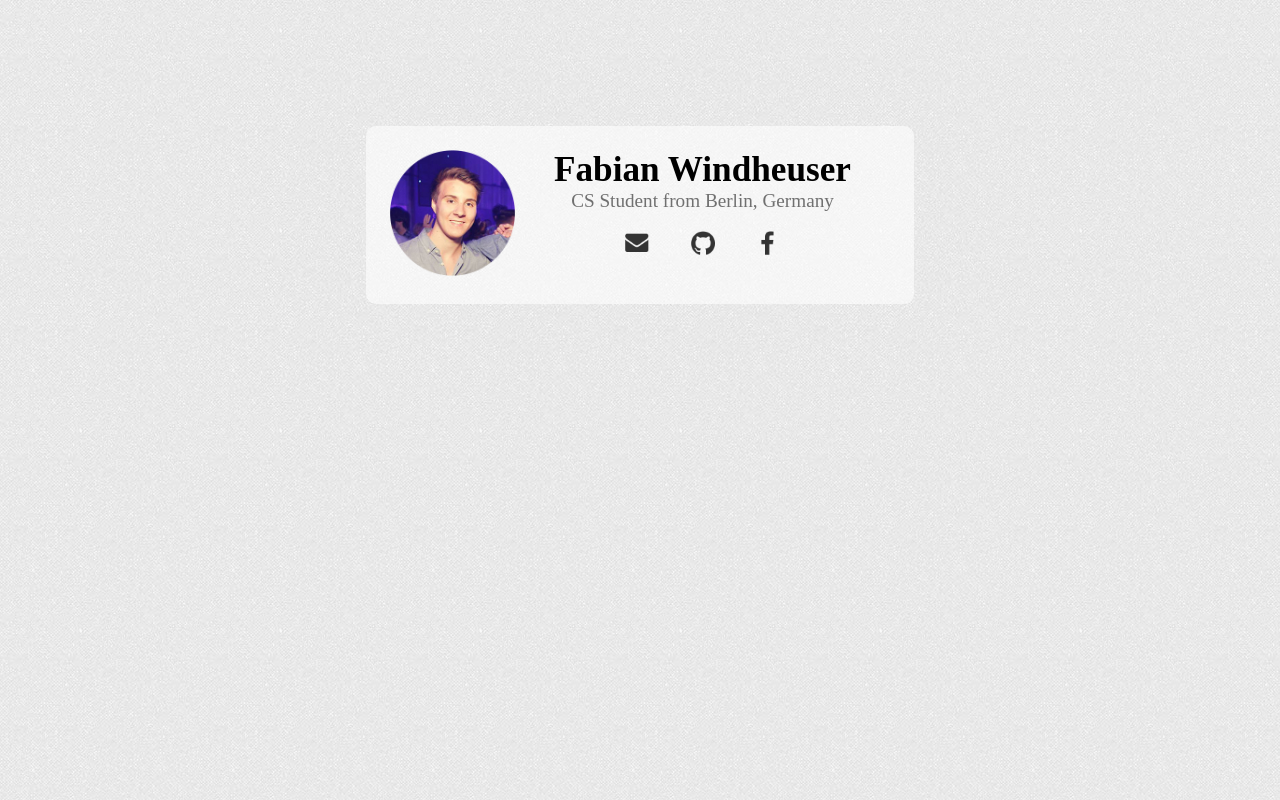
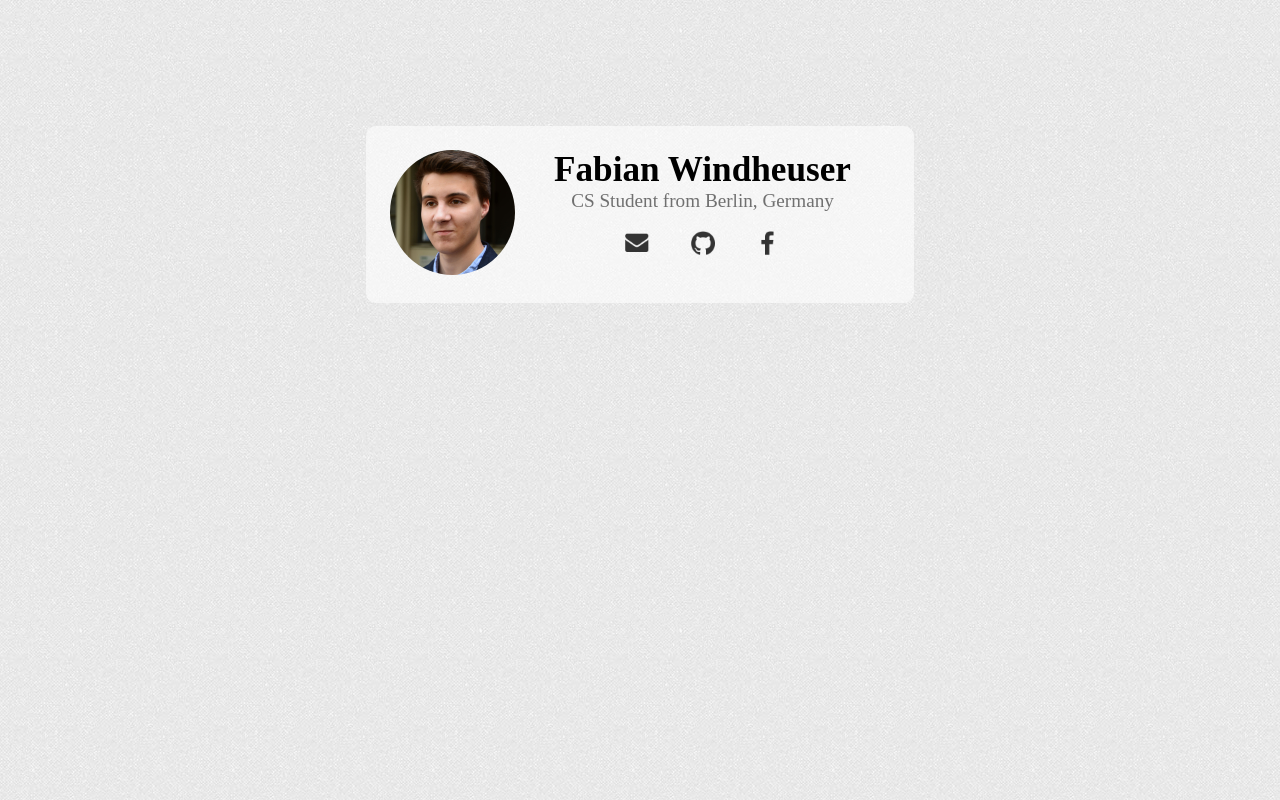
Before and after one commit to fawind/fawind.github.io, a plain HTML site: page index.html in a window 1280 px wide. Drawn offline with Linux system fonts and the light colour scheme; a web font is replaced by a local one.

Commit message:
Change image

```diff
--- a/index.html
+++ b/index.html
@@ -11,7 +11,7 @@
 <body>
 
     <div id="container">
-        <pic><img id="profile" src="res/profile.png"></pic>
+        <pic><img id="profile" src="res/profile.jpg"></pic>
         <section id="heading">Fabian Windheuser</section>
         <section id="text">CS Student from Berlin, Germany</section>
 
--- a/style.css
+++ b/style.css
@@ -43,6 +43,7 @@ body {
 
 #profile {
   width: 100%;
+  border-radius: 100em;
   max-width: 8rem;
 }
 
```
Also changed, not shown: res/profile.jpg (added), res/profile.png (deleted).
